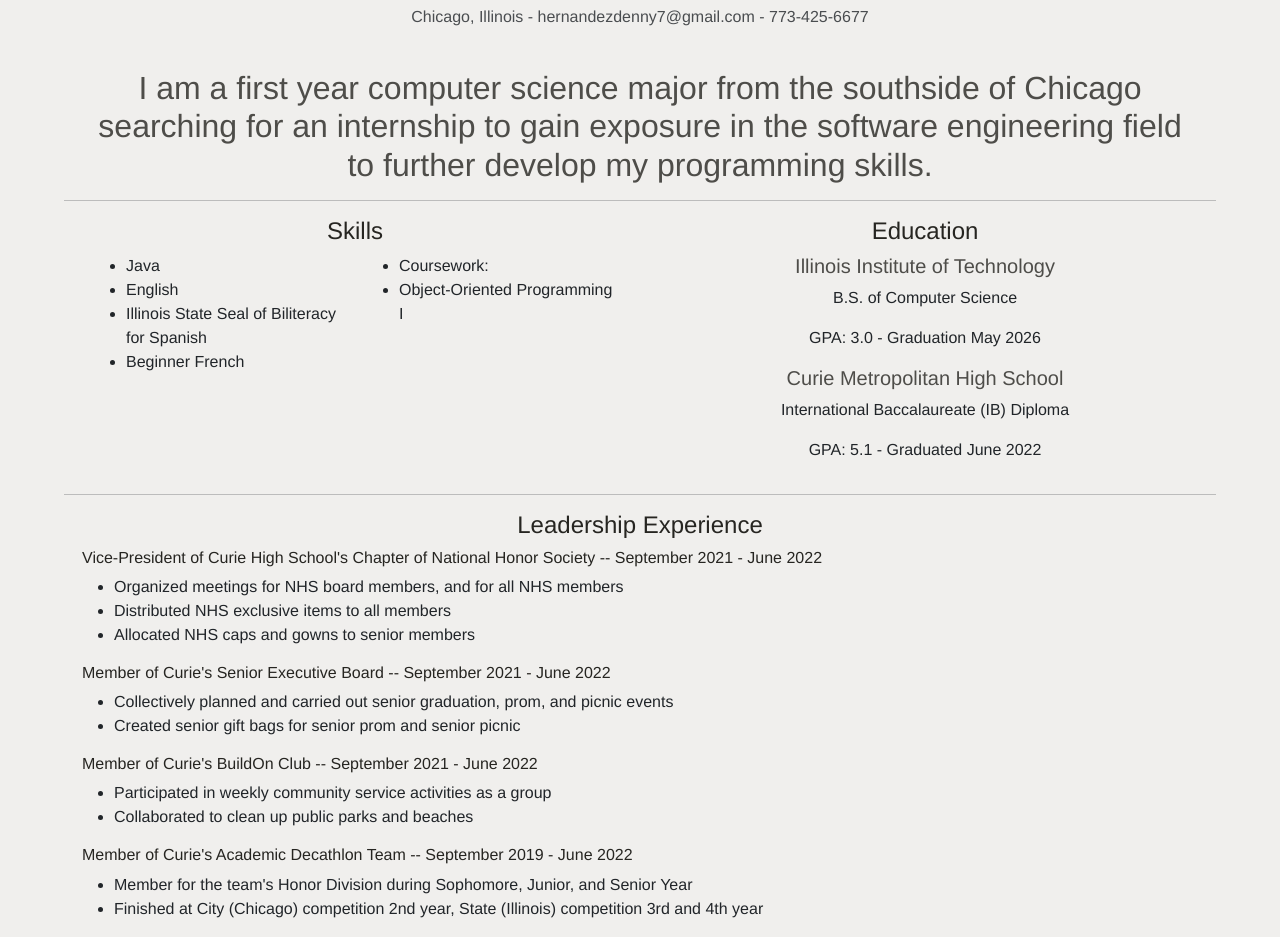
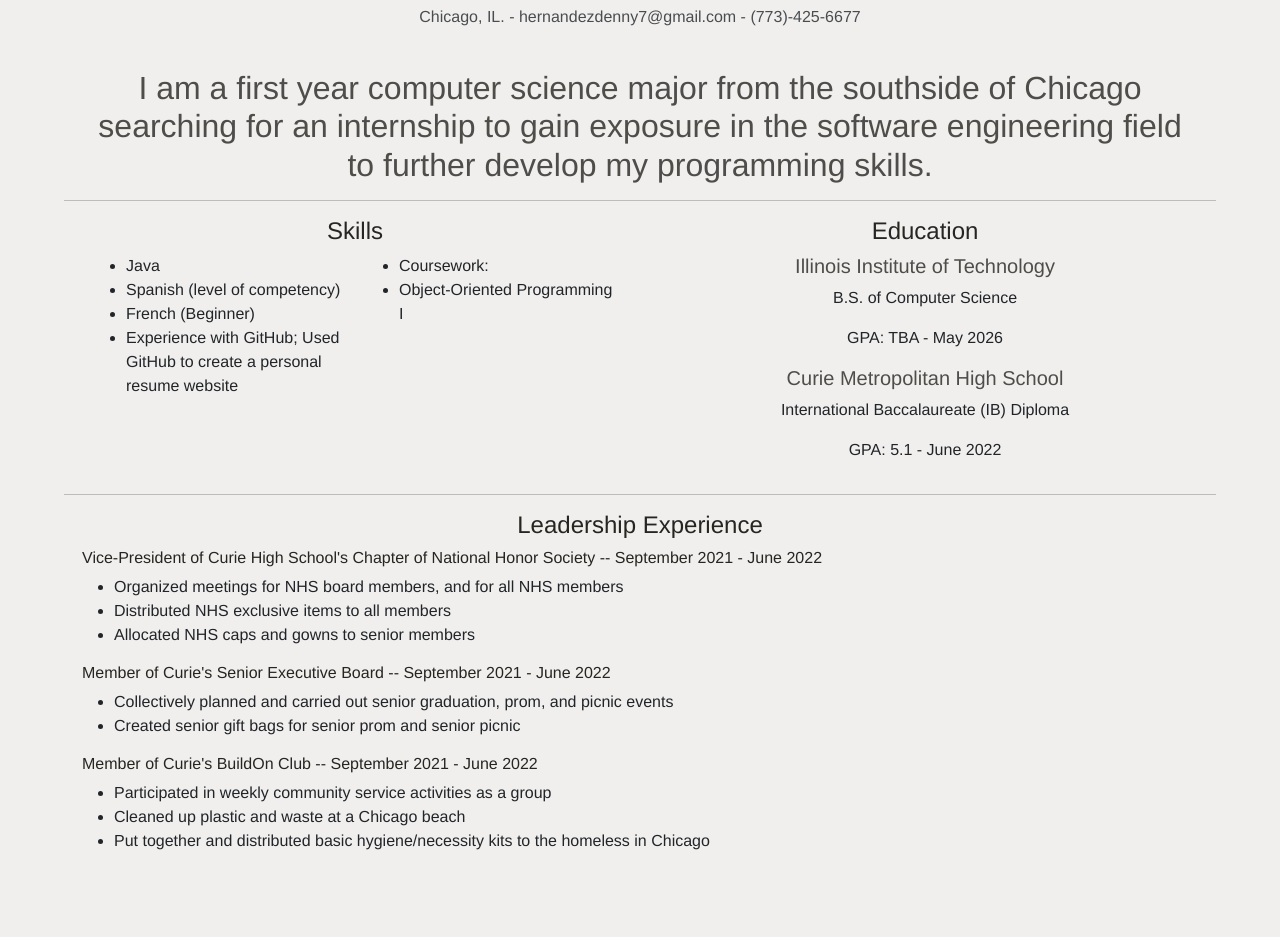
Before and after one commit to dhernandez22/Denny-Hernandez-Resume, a plain HTML site: page index.html in a window 1280 px wide. Shown: the part 75-1012 px from the top of the page. After the commit the page ends 944 px from the top, so only its background shows below. Drawn offline with nearby package versions, Linux system fonts and the light colour scheme.

Commit message:
Updated skill and experience sections.

```diff
--- a/index.html
+++ b/index.html
@@ -12,7 +12,7 @@
     <div class="container text-center">
         </br>
         <h1>Denny Hernandez</h1>
-        <p style="opacity: .8;">Chicago, Illinois  -  hernandezdenny7@gmail.com  -  773-425-6677</p>
+        <p style="opacity: .8;">Chicago, IL.  -  hernandezdenny7@gmail.com  -  (773)-425-6677</p>
         </br>
         <h2 class="block-header" style="opacity: .8;">
             I am a first year computer science major from the southside of Chicago searching for an internship to gain exposure in the software engineering field to further develop my programming skills.
@@ -28,9 +28,9 @@
                         <div class="col-sm">
                             <ul >
                                 <li>Java</li>
-                                <li>English</li>
-                                <li>Illinois State Seal of Biliteracy for Spanish</li>
-                                <li>Beginner French</li>
+                                <li>Spanish (level of competency)</li>
+                                <li>French (Beginner)</li>
+                                <li>Experience with GitHub; Used GitHub to create a personal resume website</li>
                             </ul>
                         </div>
                         <div class="col-sm">
@@ -46,11 +46,11 @@
                 <h4>Education</h4>
                 <h5 style="opacity: .8;">Illinois Institute of Technology</h5>
                 <p>B.S. of Computer Science</p>
-                <p>GPA: 3.0 - Graduation May 2026</p>
+                <p>GPA: TBA - May 2026</p>
 
                 <h5 style="opacity: .8;">Curie Metropolitan High School</h5>
                 <p>International Baccalaureate (IB) Diploma</p>
-                <p>GPA: 5.1 - Graduated June 2022</p>
+                <p>GPA: 5.1 - June 2022</p>
             </div>
         </div>
     </div>
@@ -74,13 +74,8 @@
         <h6>Member of Curie's BuildOn Club -- September 2021 - June 2022</h6>
         <ul>
             <li>Participated in weekly community service activities as a group</li>
-            <li>Collaborated to clean up public parks and beaches</li>
-        </ul>
-
-        <h6>Member of Curie's Academic Decathlon Team -- September 2019 - June 2022</h6>
-        <ul>
-            <li>Member for the team's Honor Division during Sophomore, Junior, and Senior Year</li>
-            <li>Finished at City (Chicago) competition 2nd year, State (Illinois) competition 3rd and 4th year</li>
+            <li>Cleaned up plastic and waste at a Chicago beach</li>
+            <li>Put together and distributed basic hygiene/necessity kits to the homeless in Chicago</li>
         </ul>
     </div>
 
```
